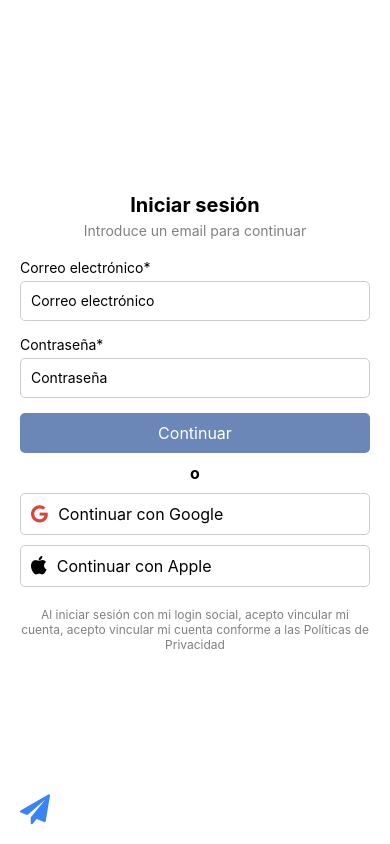
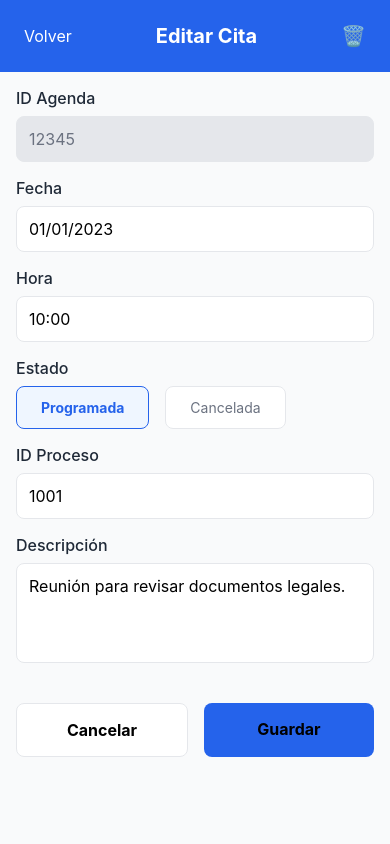
Before and after one commit to Alex05813/Firma-Legal-Abogados-M-vil, a React Native app in the folder Firma-Legal-Movil/frontend/: screen /crudedit in a window 390 px wide. Built offline with nearby package versions, Linux system fonts and the light colour scheme.

Commit message:
Abril/10/2025, cambios en la crud para su misma implementacion

```diff
--- a/Firma-Legal-Movil/frontend/App.tsx
+++ b/Firma-Legal-Movil/frontend/App.tsx
@@ -5,6 +5,7 @@ import {createNativeStackNavigator} from '@react-navigation/native-stack';
 // Importes de los screens publicos
 import InicioSesionScreen from './src/presentation/views/inicio-screen/InicioSesionScreen';
 import crudscreen from './src/presentation/views/crud/crud_screen';
+import crudedit from './src/presentation/views/crud/crud-edit/crudedit';
 
 // Importes de los Screens del cliente
 import ClientePrincipalScreen from './src/presentation/views/cliente-screens/cliente-principal-screen/ClientePrincipalScreen';
@@ -20,11 +21,13 @@ import AbogadoProcesosScreen from './src/presentation/views/abogado-screens/abog
 import AbogadoDetallesProcesoScreen from './src/presentation/views/abogado-screens/abogado-procesos-screen/abogado-detalles-proceso-screen/AbogadoDetallesProcesosScreen';
 import AbogadoNuevaAgendaScreen from './src/presentation/views/abogado-screens/abogado-agenda-screen/abogado-nueva-agenda-screen/AbogadoNuevaAgendaScreen';
 
+
 export type RootStackParamList = {
 
   // Variables Publicas.
   InicioSesionScreen: undefined;
   crudscreen: undefined;
+  crudedit: undefined
 
   // Variables Clientes.
   ClientePrincipalScreen: undefined;
@@ -39,12 +42,11 @@ export type RootStackParamList = {
   AbogadoNuevaTareaScreen: undefined;
   AbogadoProcesosScreen: undefined;
   AbogadoDetallesProcesoScreen: undefined;
+
 };
 
 
-const Stack = createNativeStackNavigator <RootStackParamList>
-
-();
+const Stack = createNativeStackNavigator <RootStackParamList>();
 
 
 const App = () => {
@@ -71,6 +73,11 @@ const App = () => {
         component={crudscreen}
         />
 
+        {/* Pagina principal */}
+        <Stack.Screen
+        name="crudedit"
+        component={crudedit}
+        />
 
 
         {/*_________SCREENS DEL CLIENTE_________*/}
--- a/Firma-Legal-Movil/frontend/src/presentation/views/crud/crud-edit/crudedit.tsx
+++ b/Firma-Legal-Movil/frontend/src/presentation/views/crud/crud-edit/crudedit.tsx
@@ -0,0 +1,195 @@
+import React from 'react';
+import { View, Text, TouchableOpacity, TextInput, StyleSheet, ScrollView } from 'react-native';
+
+
+const crudedit   = () => {
+  return (
+    <View style={styles.container}>
+      {/* Header */}
+      <View style={styles.header}>
+        <TouchableOpacity style={styles.backButton}>
+          <Text style={styles.backButtonText}>Volver</Text>
+        </TouchableOpacity>
+        <Text style={styles.title}>Editar Cita</Text>
+        <TouchableOpacity style={styles.deleteButton}>
+          <Text style={styles.deleteButtonText}>🗑️</Text>
+        </TouchableOpacity>
+      </View>
+
+      {/* Formulario */}
+      <ScrollView contentContainerStyle={styles.formContainer}>
+        {/* ID Agenda (solo lectura) */}
+        <Text style={styles.label}>ID Agenda</Text>
+        <TextInput
+          style={[styles.input, styles.disabledInput]}
+          value="12345"
+          editable={false}
+        />
+
+        {/* Fecha */}
+        <Text style={styles.label}>Fecha</Text>
+        <TextInput
+          style={styles.input}
+          placeholder="DD/MM/AAAA"
+          value="01/01/2023"
+        />
+
+        {/* Hora */}
+        <Text style={styles.label}>Hora</Text>
+        <TextInput
+          style={styles.input}
+          placeholder="HH:MM"
+          value="10:00"
+        />
+
+        {/* Estado (simulado con botones) */}
+        <Text style={styles.label}>Estado</Text>
+        <View style={styles.radioGroup}>
+          <TouchableOpacity style={[styles.radioButton, styles.radioButtonSelected]}>
+            <Text style={styles.radioButtonTextSelected}>Programada</Text>
+          </TouchableOpacity>
+          <TouchableOpacity style={styles.radioButton}>
+            <Text style={styles.radioButtonText}>Cancelada</Text>
+          </TouchableOpacity>
+        </View>
+
+        {/* ID Proceso */}
+        <Text style={styles.label}>ID Proceso</Text>
+        <TextInput
+          style={styles.input}
+          value="1001"
+          keyboardType="numeric"
+        />
+
+        {/* Descripción */}
+        <Text style={styles.label}>Descripción</Text>
+        <TextInput
+          style={[styles.input, styles.textArea]}
+          multiline
+          numberOfLines={4}
+          value="Reunión para revisar documentos legales."
+        />
+
+        {/* Botones */}
+        <View style={styles.buttonGroup}>
+          <TouchableOpacity style={[styles.button, styles.cancelButton]}>
+            <Text style={styles.buttonText}>Cancelar</Text>
+          </TouchableOpacity>
+          <TouchableOpacity style={[styles.button, styles.saveButton]}>
+            <Text style={styles.buttonText}>Guardar</Text>
+          </TouchableOpacity>
+        </View>
+      </ScrollView>
+    </View>
+  );
+};
+
+// Estilos (puros, sin lógica)
+const styles = StyleSheet.create({
+  container: {
+    flex: 1,
+    backgroundColor: '#F9FAFB',
+  },
+  header: {
+    flexDirection: 'row',
+    justifyContent: 'space-between',
+    alignItems: 'center',
+    padding: 16,
+    backgroundColor: '#2563EB',
+  },
+  backButton: {
+    padding: 8,
+  },
+  backButtonText: {
+    color: 'white',
+    fontSize: 16,
+  },
+  title: {
+    color: 'white',
+    fontSize: 20,
+    fontWeight: 'bold',
+  },
+  deleteButton: {
+    padding: 8,
+  },
+  deleteButtonText: {
+    fontSize: 20,
+    color: 'white',
+  },
+  formContainer: {
+    padding: 16,
+  },
+  label: {
+    fontSize: 16,
+    color: '#1F2937',
+    marginBottom: 8,
+    fontWeight: '500',
+  },
+  input: {
+    backgroundColor: 'white',
+    borderWidth: 1,
+    borderColor: '#E5E7EB',
+    borderRadius: 8,
+    padding: 12,
+    fontSize: 16,
+    marginBottom: 16,
+  },
+  disabledInput: {
+    backgroundColor: '#E5E7EB',
+    color: '#6B7280',
+  },
+  textArea: {
+    height: 100,
+    textAlignVertical: 'top',
+  },
+  radioGroup: {
+    flexDirection: 'row',
+    gap: 16,
+    marginBottom: 16,
+  },
+  radioButton: {
+    borderWidth: 1,
+    borderColor: '#E5E7EB',
+    borderRadius: 8,
+    paddingVertical: 12,
+    paddingHorizontal: 24,
+    backgroundColor: 'white',
+  },
+  radioButtonSelected: {
+    borderColor: '#2563EB',
+    backgroundColor: '#EFF6FF',
+  },
+  radioButtonText: {
+    color: '#6B7280',
+  },
+  radioButtonTextSelected: {
+    color: '#2563EB',
+    fontWeight: 'bold',
+  },
+  buttonGroup: {
+    flexDirection: 'row',
+    justifyContent: 'space-between',
+    marginTop: 24,
+    gap: 16,
+  },
+  button: {
+    flex: 1,
+    borderRadius: 8,
+    padding: 16,
+    alignItems: 'center',
+  },
+  cancelButton: {
+    backgroundColor: 'white',
+    borderWidth: 1,
+    borderColor: '#E5E7EB',
+  },
+  saveButton: {
+    backgroundColor: '#2563EB',
+  },
+  buttonText: {
+    fontSize: 16,
+    fontWeight: 'bold',
+  },
+});
+
+export default crudedit ;
```
Also changed, not shown: Firma-Legal-Movil/frontend/src/presentation/views/crud/crud_screen.tsx (+0 -7 lines), 1 other file (tests, documents, lock files or other folders).
